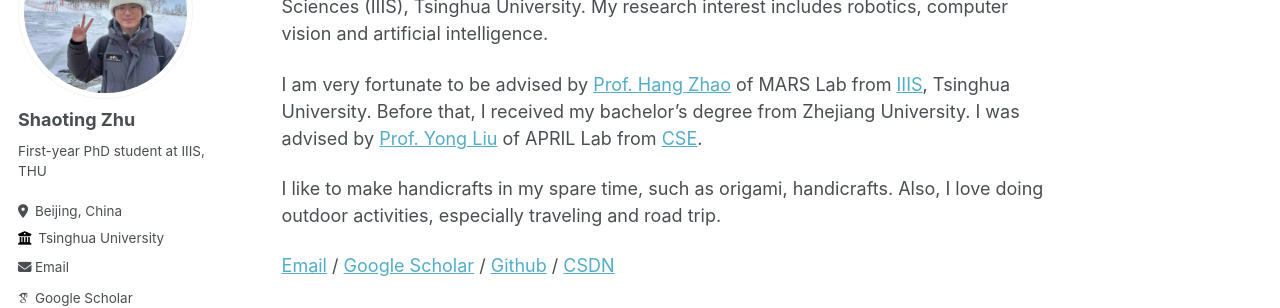
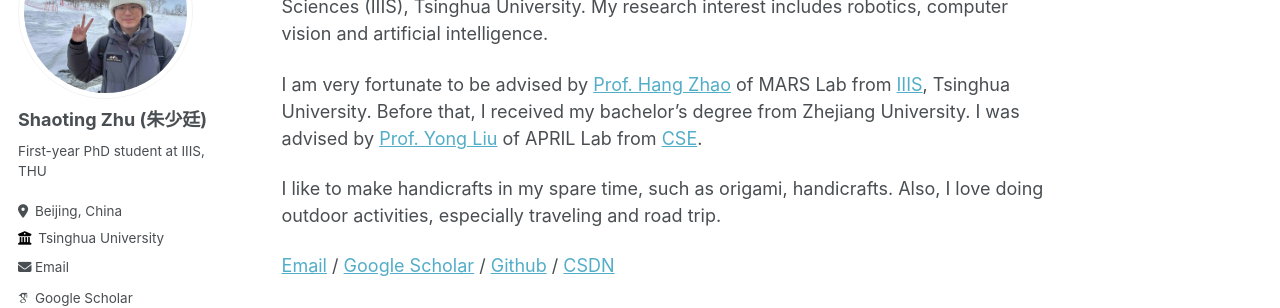
Before and after one commit to zst1406217/zst1406217.github.io, a Jekyll site: the page built from _pages/about.md, in a window 1280 px wide. Shown: the part 182-490 px from the top of the page. Built offline with Jekyll 4.4.1, drawn with Linux system fonts in a browser that asks for light colours; some web fonts are replaced.

Commit message:
Update _config.yml

```diff
--- a/_config.yml
+++ b/_config.yml
@@ -22,7 +22,7 @@
 author:
   # Biographic information
   avatar           : "new_image.jpg"
-  name             : "Shaoting Zhu"
+  name             : "Shaoting Zhu (朱少廷)"
   pronouns         : # URL
   bio              : "First-year PhD student at IIIS, THU"
   location         : "Beijing, China"
```
